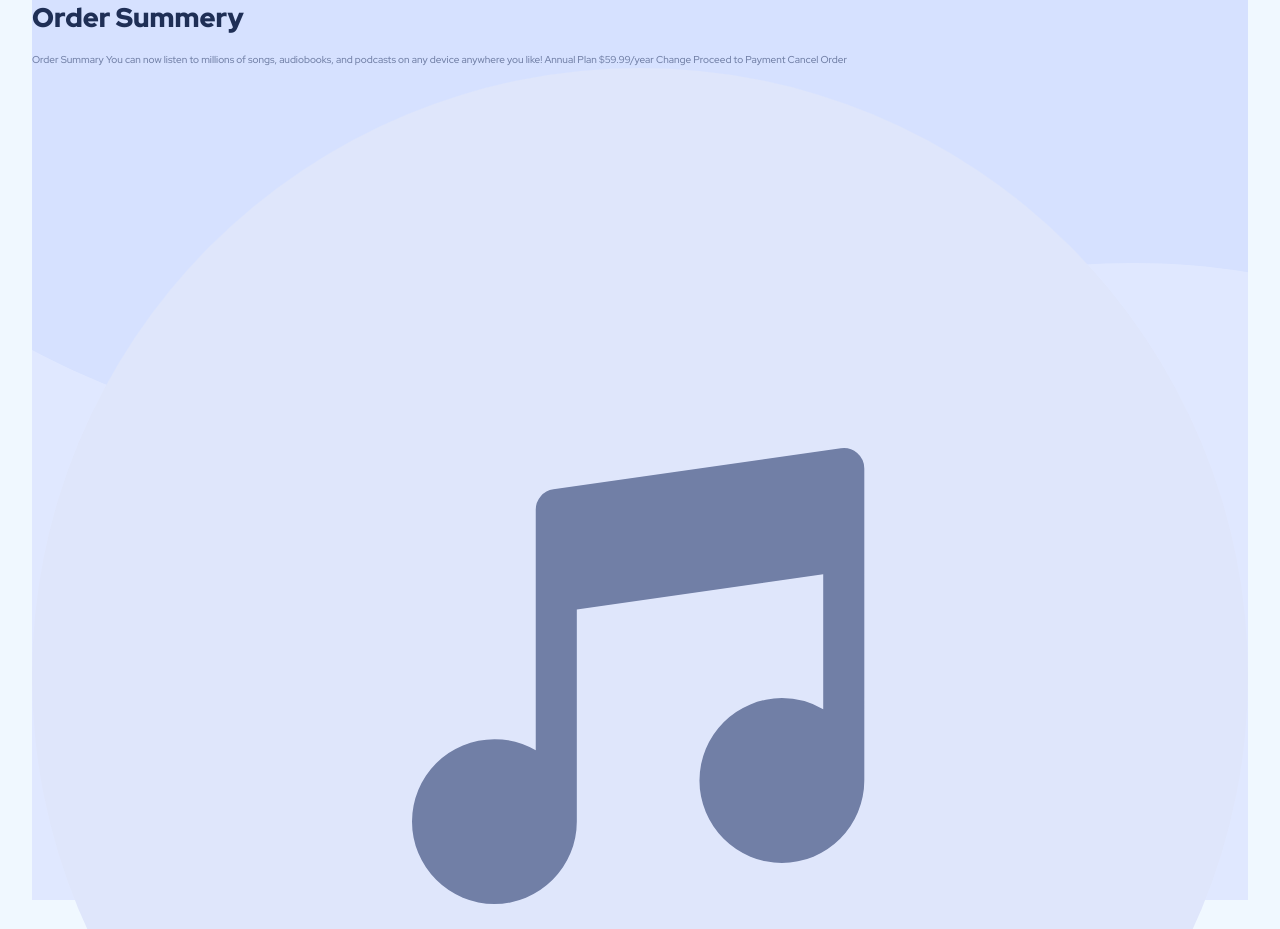
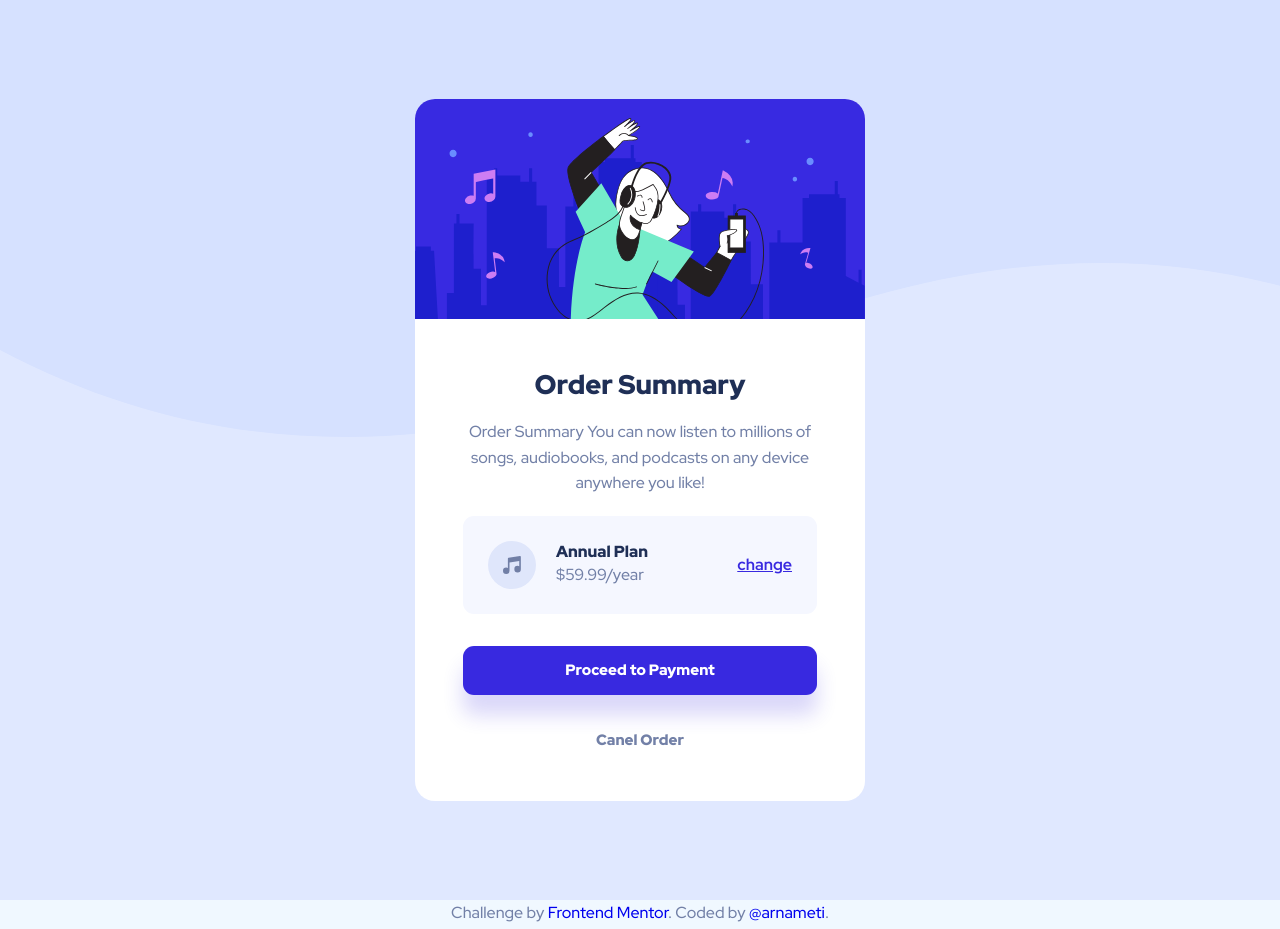
Before and after one commit to arnameti/fem--oder-summary-componen_n, a website: page index.html in a window 1280 px wide. Shown: the top 929 px of the page. Drawn offline with Linux system fonts and the light colour scheme.

Commit message:
building card css

```diff
--- a/app/scss/components/_btn.scss
+++ b/app/scss/components/_btn.scss
@@ -1,4 +1,5 @@
 .btn {
+  display: block;
   font-size: 1.5rem;
   font-weight: 900;
   line-height: var(--line-height);
@@ -8,9 +9,28 @@
   width: 100%;
   text-align: center;
   box-shadow: var(--box-shadow-btn);
-  border-radius: var(--box-shadow-btn);
+  border-radius: var(--border-radius-btn);
+  transition: var(--transition);
+  cursor: pointer;
 }
 
 .btn:hover {
-  background-color: var(--clr-desaturatedBlue);
+  background-color: var(--clr-btn-hover);
 }
+
+.btn-small {
+  font-family: var(--ff-primary);
+  border: none;
+  background-color: transparent;
+  text-transform: capitalize;
+  font-size: 1.5rem;
+  font-weight: 900;
+  line-height: var(--line-height);
+  color: var(--clr-desaturatedBlue);
+  transition: var(--transition);
+  cursor: pointer;
+}
+
+.btn-small:hover {
+  color: var(--clr-darkBlue);
+}
--- a/app/scss/globals/_boilerplate.scss
+++ b/app/scss/globals/_boilerplate.scss
@@ -7,6 +7,7 @@ body {
   background-color: aliceblue;
   height: 100vh;
   display: grid;
+  grid-template-rows: 1fr auto;
   place-items: center;
 
 }
--- a/app/scss/globals/_colors.scss
+++ b/app/scss/globals/_colors.scss
@@ -5,5 +5,7 @@
   --clr-veryPlateBlue: #f5f7ff;
   --clr-desaturatedBlue: #7280a7;
   --clr-darkBlue: #1f2f56;
+  --clr-btn-hover:  #766CF1;
   --clr-white: #fff;
+
 }
--- a/app/scss/globals/_typography.scss
+++ b/app/scss/globals/_typography.scss
@@ -1,5 +1,6 @@
 body {
   font-family: var(--ff-primary);
+  font-size: 1.6rem;
   line-height: 1.6;
   color: var(--clr-desaturatedBlue);
 }
@@ -13,22 +14,20 @@ h1 ,h2 {
 
 h1 {
   font-size: 2.2rem;
-  margin-bottom: 1.6rem;
+  margin-bottom: 1.7rem;
 }
 
 h2 {
   font-size: 1.4rem;
-  margin-bottom: 0.3rem;
 }
 
 @media screen and (min-width: 375px) {
   h1 {
     font-size: 2.7rem;
-    margin-bottom: 1.7rem;
+
   }
 
   h2 {
     font-size: 1.6rem;
-    margin-bottom: 0.6rem;
   }
 }
--- a/app/scss/layout/_card.scss
+++ b/app/scss/layout/_card.scss
@@ -0,0 +1,67 @@
+.card {
+  background-color: var(--clr-white);
+  display: grid;
+  justify-items: center;
+  text-align: center;
+  border-radius: var(--border-radius);
+
+  &__hero-img {
+    border-radius: 2rem 2rem 0 0;
+  }
+
+  &__info {
+    padding: 4.8rem;
+  }
+
+  &__text {
+    max-width: 35.4rem;
+    text-align: center;
+    margin-bottom: 2rem;
+  }
+
+  &__btn {
+    margin-bottom: 32px;
+  }
+}
+
+.plan {
+  padding: 2.5rem;
+  text-align: left;
+  background-color: var(--clr-veryPlateBlue);
+  border-radius: var(--border-radius-btn);
+  margin-bottom: 3.2rem;
+
+  display: grid;
+  grid-auto-flow: column;
+  grid-template-columns: auto 1fr auto;
+  align-items: center;
+  column-gap: 20px;
+
+  &__img {
+    width: 4.8rem;
+    height: 4.8rem;
+  }
+
+  &__info {
+    display: grid;
+  }
+
+  &__change {
+    color: var(--clr-brightBlue);
+    font-weight: 700;
+    text-decoration: underline;
+    cursor: pointer;
+
+    &:hover {
+      color: var(--clr-btn-hover);
+      text-decoration: none;
+    }
+  }
+}
+
+@media screen and (max-width: 500px) {
+
+ .card__info {
+   padding: 2.4rem;
+ }
+}
--- a/app/scss/layout/_container.scss
+++ b/app/scss/layout/_container.scss
@@ -1,8 +1,12 @@
 .container {
+  display: grid;
+  place-items: center;
+
   height: 90rem;
-  width: 95vw;
+  width: 100vw;
   max-width: 140rem;
 
-  background: url("../images/pattern-background-desktop.svg"), var(--clr-paleBlue);
+  background: url("../images/pattern-background-desktop.svg"),
+    var(--clr-paleBlue);
   background-repeat: no-repeat;
 }
--- a/app/scss/util/_variables.scss
+++ b/app/scss/util/_variables.scss
@@ -4,4 +4,5 @@
   --line-height: 1.3;
   --box-shadow-btn: 0px 20px 20px rgba(56, 42, 225, 0.190291);
   --bow-shadow-card:  0px 40px 40px -20px rgba(13, 48, 189, 0.151826);
+  --transition: all 0.2s linear;
 }
--- a/index.html
+++ b/index.html
@@ -19,13 +19,18 @@
   <body>
     <div class="container">
       <main class="card">
-        <div class="card__header"></div>
+        <div class="card__header">
+          <img
+            src="images/illustration-hero.svg"
+            class="card__hero-img"
+            alt="card hero image"
+          />
+        </div>
         <div class="card__info">
-          <h1>order summery</h1>
+          <h1>order summary</h1>
           <p class="card__text">
             Order Summary You can now listen to millions of songs, audiobooks,
-            and podcasts on any device anywhere you like! Annual Plan
-            $59.99/year Change Proceed to Payment Cancel Order
+            and podcasts on any device anywhere you like!
           </p>
           <div class="plan card__plan">
             <div class="plan__img-box">
@@ -38,19 +43,19 @@
             <div class="plan__info">
               <h2>annual plan</h2>
               <p>$59.99/year</p>
-              <p>change</p>
             </div>
+            <a class="plan__change">change</a>
           </div>
-          <a href="#" class="btn">Proceed to Payment</a>
-          <button>canel order</button>
+          <a href="#" class="btn card__btn">Proceed to Payment</a>
+          <button class="btn-small">canel order</button>
         </div>
       </main>
     </div>
-    <!-- <div class="attribution">
+    <div class="attribution">
       Challenge by
       <a href="https://www.frontendmentor.io?ref=challenge" target="_blank"
         >Frontend Mentor</a
       >. Coded by <a href="#">@arnameti</a>.
-    </div> -->
+    </div>
   </body>
 </html>
```
Also changed, not shown: dist/style.css, 1 other file.
